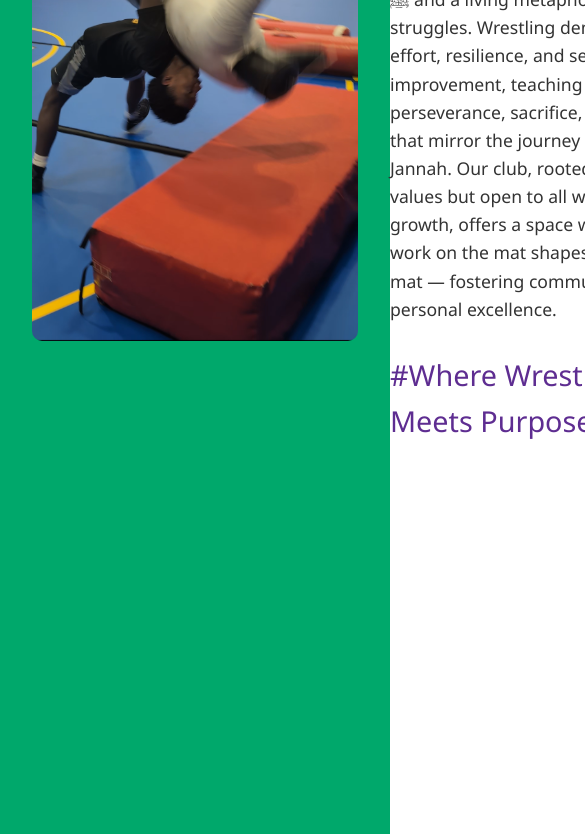
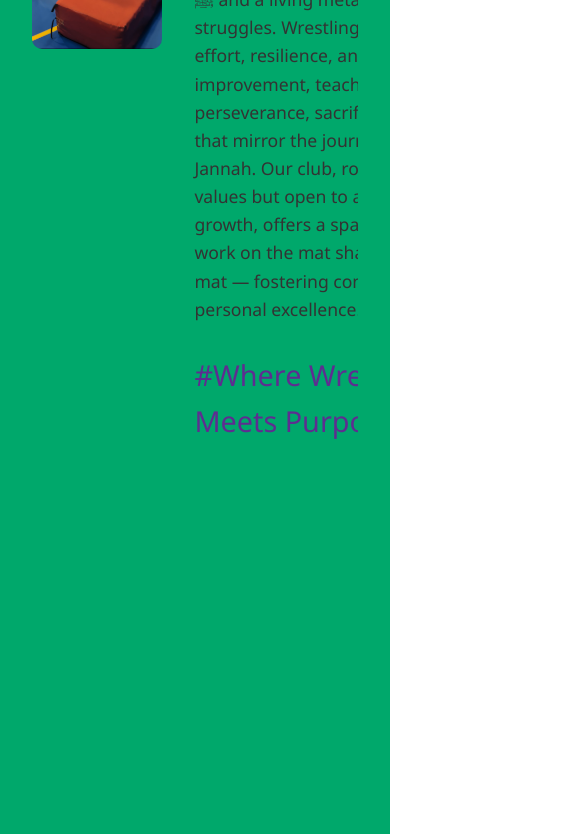
Before and after one commit to neulorum/ummah-united, a plain HTML site: page index.html in a window 390 px wide. Shown: the part 733-1567 px from the top of the page, 585 px wide, since content can reach past the window. Drawn offline with Linux system fonts and the light colour scheme.

Commit message:
patch
for further mobile friendliness had a lot of spillage

```diff
--- a/Ummah_United_Wrestling_Club.css
+++ b/Ummah_United_Wrestling_Club.css
@@ -14,6 +14,16 @@ body {
   font-family: var(--font-stack);
   background-color: var(--white);
   color: var(--gray-dark);
+}
+html, body{
+  max-width: 100%;
+  overflow-x: hidden;
+}
+
+img,video{
+  max-width: 100%;
+  height: auto;
+  display: block;
 }
 
 /* Navbar */
@@ -65,11 +75,12 @@ body {
 .hero-container {
   display: flex;
   flex-wrap: wrap;
-
+  overflow-x: hidden;
   align-items: stretch;
   justify-content: space-between;
   gap: 2rem;
 }
+.hero-container
 
 
 
@@ -377,6 +388,7 @@ body {
   gap: 2rem;
   justify-content: space-between;
   align-items: flex-start;
+  overflow-x: hidden;
 }
 
 .program {
```
Also changed, not shown: about.html (+1 -1 lines).
